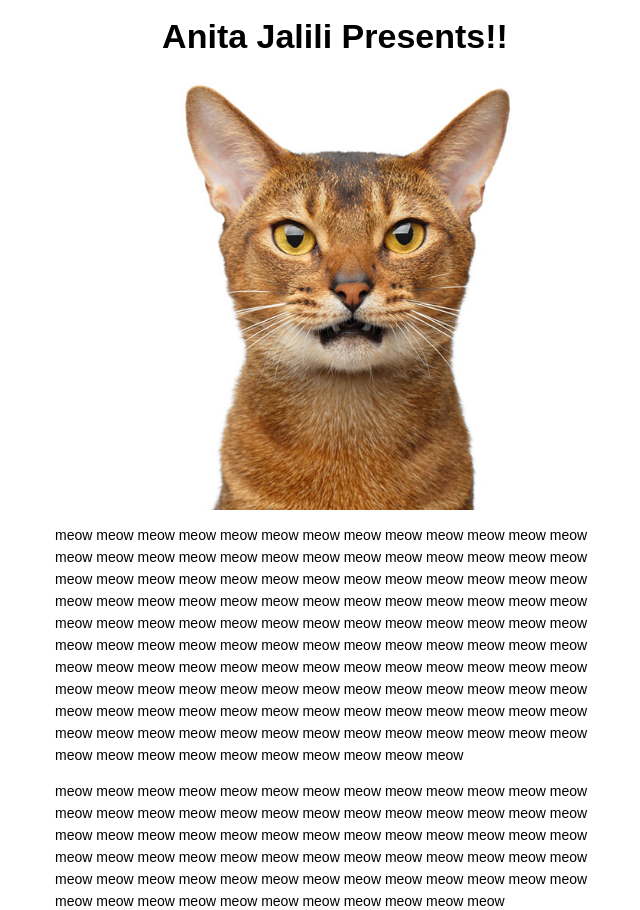
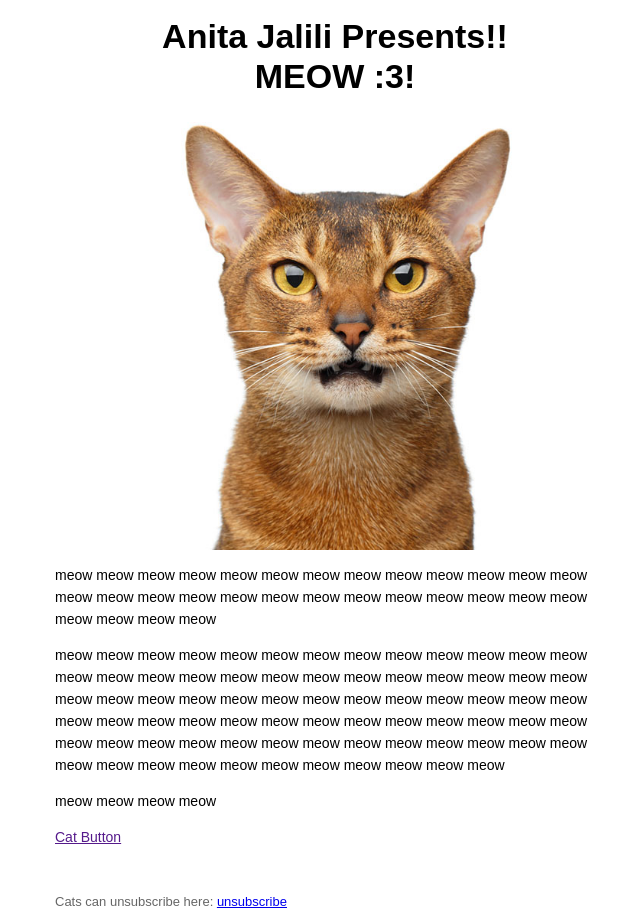
Before and after one commit to babyziba/CS545HW1, a plain HTML site: page index.html in a window 1280 px wide. Shown: the part 48-958 px from the top of the page, without its empty margins (305-945 px from the left). Drawn offline with Linux system fonts and the light colour scheme.

Commit message:
Update index.html

```diff
--- a/index.html
+++ b/index.html
@@ -71,13 +71,16 @@
 					<h1 style="margin:0; font-family: Arial, Helvetica, sans-serif; font-size:34px; line-height:40px; color:#000000;">
 						Anita Jalili Presents!!
 					</h1>
+                    <h2 style="margin:0; font-family: Arial, Helvetica, sans-serif; font-size:34px; line-height:40px; color:#000000;">
+                        MEOW :3!
+                    </h2>
 				</div>
 
 				<!-- Hero Image -->
 				<div style="text-align:center; margin:20px 0 14px 0;">
 					<img
 						src="cat.jpg"
-						alt="Hero"
+						alt="kitty kat"
 						width="650"
 						style="display:block; width:100%; max-width:650px; margin:0 auto;"
 					/>
@@ -87,10 +90,7 @@
 				<div style="max-width:560px; margin:0 auto;">
 					<p style="margin:0 0 14px 0; font-family: Arial, Helvetica, sans-serif; font-size:14px; line-height:22px; color:#000000;">
 						meow meow meow meow meow meow meow meow meow meow meow meow meow meow meow meow meow meow meow meow meow meow meow meow meow meow meow meow meow
-                        meow meow meow meow meow meow meow meow meow meow meow meow meow meow meow meow meow meow meow meow meow meow meow meow meow meow meow meow meow meow meow meow meow meow meow
-                        meow meow meow meow meow meow meow meow meow meow meow meow meow meow meow meow meow meow meow meow meow meow meow meow meow meow meow meow meow meow meow meow meow meow meow
-                        meow meow meow meow meow meow meow meow meow meow meow meow meow meow meow meow meow meow meow meow meow meow meow meow meow meow meow meow meow meow meow meow meow meow meow
-                        meow meow meow meow meow meow
+                        meow
 					</p>
 
 					<p style="margin:0 0 14px 0; font-family: Arial, Helvetica, sans-serif; font-size:14px; line-height:22px; color:#000000;">
@@ -107,7 +107,7 @@
 					<div style="margin:16px 0 0 0;">
 						<a href="https://google.com"
 							style="font-family: Arial, Helvetica, sans-serif; font-size:14px; color:#551A8B; text-decoration:underline;">
-							Temporary Button
+							Cat Button
 						</a>
 					</div>
 				</div>
@@ -115,7 +115,7 @@
 				<!-- Footer information: Always include an unsubscribe link! -->
 				<div style="max-width:560px; margin:46px auto 0 auto;">
 					<p style="margin:0 0 10px 0; font-family: Arial, Helvetica, sans-serif; font-size:13px; line-height:20px; color:#666666;">
-						Feel free to <a href="https://google.com/unsubscribe" style="color:#0000EE; text-decoration:underline;">unsubscribe</a>
+						Cats can unsubscribe here: <a href="https://google.com/unsubscribe" style="color:#0000EE; text-decoration:underline;">unsubscribe</a>
 					</p>
 					<p style="margin:0; font-family: Arial, Helvetica, sans-serif; font-size:12px; line-height:18px; color:#888888;">
 						1600 meow Avenue in meowton, meow :3
```
